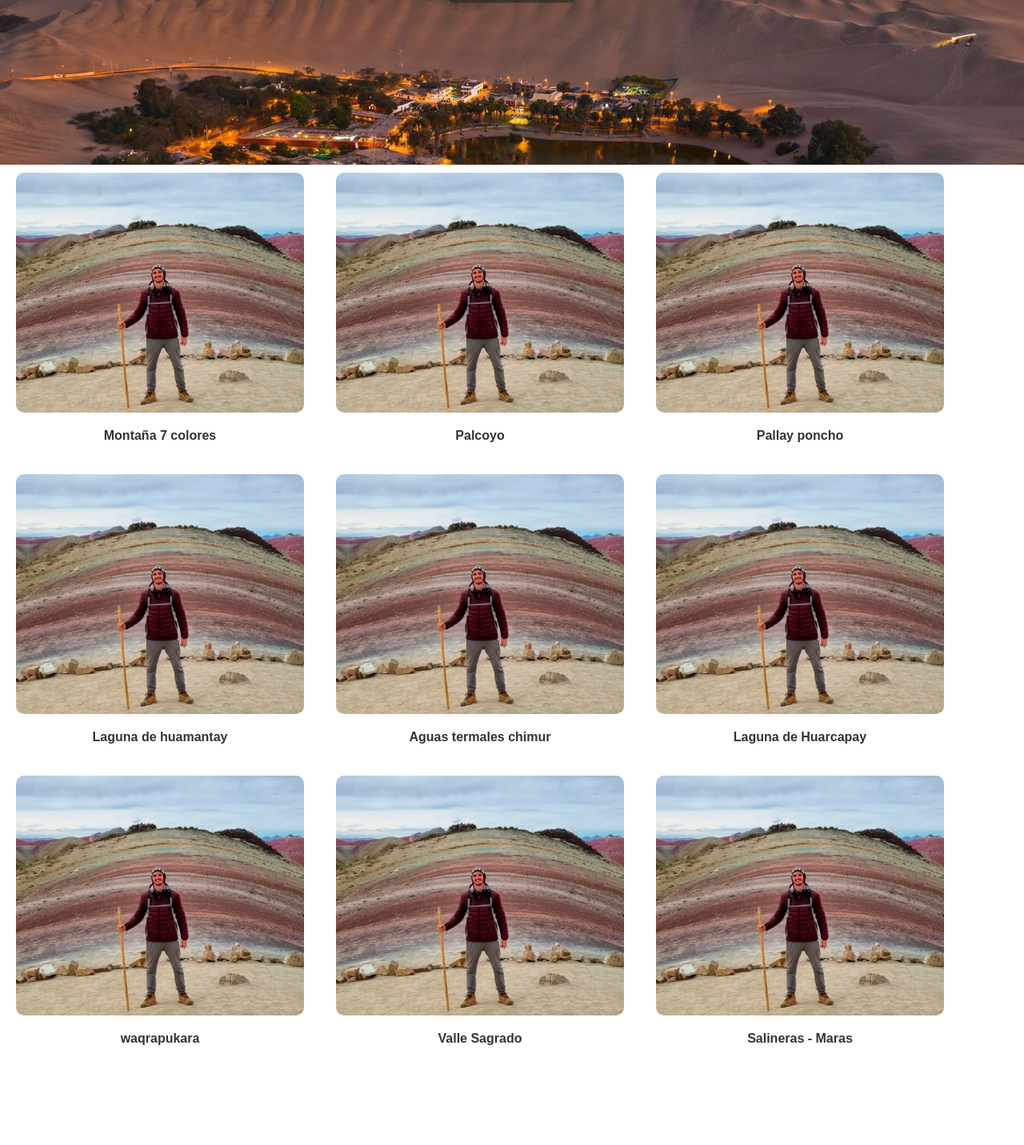
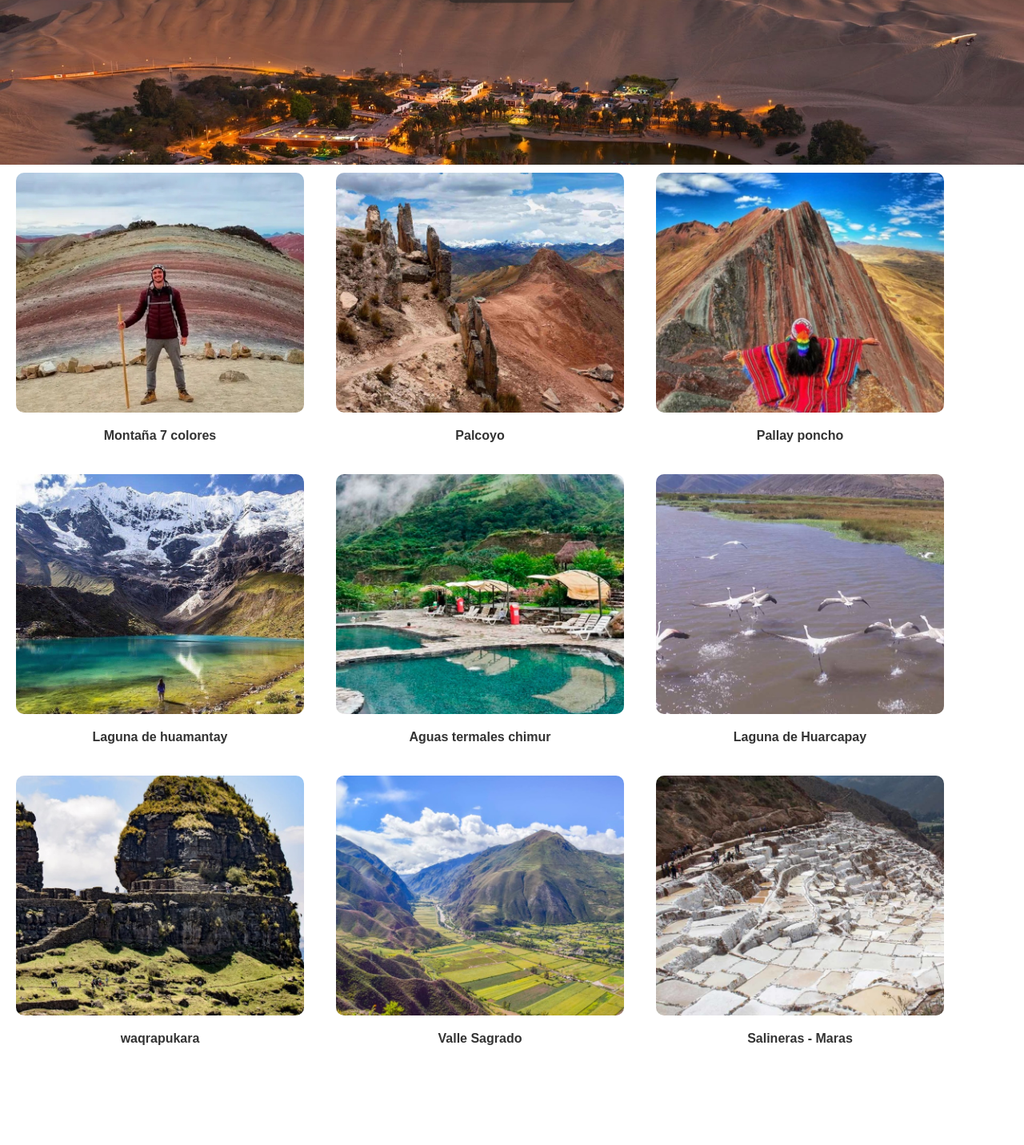
Before and after one commit to Rigosol/TravelPeru, a React (Vite) app in the folder web/: page / in a window 1280 px wide. Shown: the part 244-1676 px from the top of the page at 80% size. Built offline with nearby package versions, Linux system fonts and the light colour scheme.

Commit message:
avance cuerpo

```diff
--- a/web/src/componente/Cuerpo.jsx
+++ b/web/src/componente/Cuerpo.jsx
@@ -12,41 +12,41 @@ function Cuerpo() {
             <p>Montaña 7 colores</p>
           </div>
           <div className="gallery-item">
-            <img src="src/componente/imageLUIS/image1.png" alt="Palccoyo" />
+            <img src="src/componente/imageLUIS/image2.jpeg" alt="Palccoyo" />
             <p>Palcoyo</p>
           </div>
           <div className="gallery-item">
-            <img src="src/componente/imageLUIS/image1.png" alt="Pallay poncho" />
+            <img src="src/componente/imageLUIS/image3.jpeg" alt="Pallay poncho" />
             <p>Pallay poncho</p>
           </div>
         </div>
 
         <div className="Producto">
           <div className="gallery-item">
-            <img src="src/componente/imageLUIS/image1.png" alt="Laguna de huamantay" />
+            <img src="src/componente/imageLUIS/image4.jpeg" alt="Laguna de huamantay" />
             <p>Laguna de huamantay</p>
           </div>
           <div className="gallery-item">
-            <img src="src/componente/imageLUIS/image1.png" alt="Aguas termales chimur" />
+            <img src="src/componente/imageLUIS/image5.jpeg" alt="Aguas termales chimur" />
             <p>Aguas termales chimur</p>
           </div>
           <div className="gallery-item">
-            <img src="src/componente/imageLUIS/image1.png" alt="Laguna de Huarcapay" />
+            <img src="src/componente/imageLUIS/image6.jpeg" alt="Laguna de Huarcapay" />
             <p>Laguna de Huarcapay</p>
           </div>
         </div>
 
         <div className="Producto">
           <div className="gallery-item">
-            <img src="src/componente/imageLUIS/image1.png" alt="waqrapukara" />
+            <img src="src/componente/imageLUIS/image7.jpeg" alt="waqrapukara" />
             <p>waqrapukara</p>
           </div>
           <div className="gallery-item">
-            <img src="src/componente/imageLUIS/image1.png" alt="Valle Sagrado" />
+            <img src="src/componente/imageLUIS/image8.jpeg" alt="Valle Sagrado" />
             <p>Valle Sagrado</p>
           </div>
           <div className="gallery-item">
-            <img src="src/componente/imageLUIS/image1.png" alt="Salineras - Maras" />
+            <img src="src/componente/imageLUIS/image9.jpeg" alt="Salineras - Maras" />
             <p>Salineras - Maras</p>
           </div>
         </div>
```
